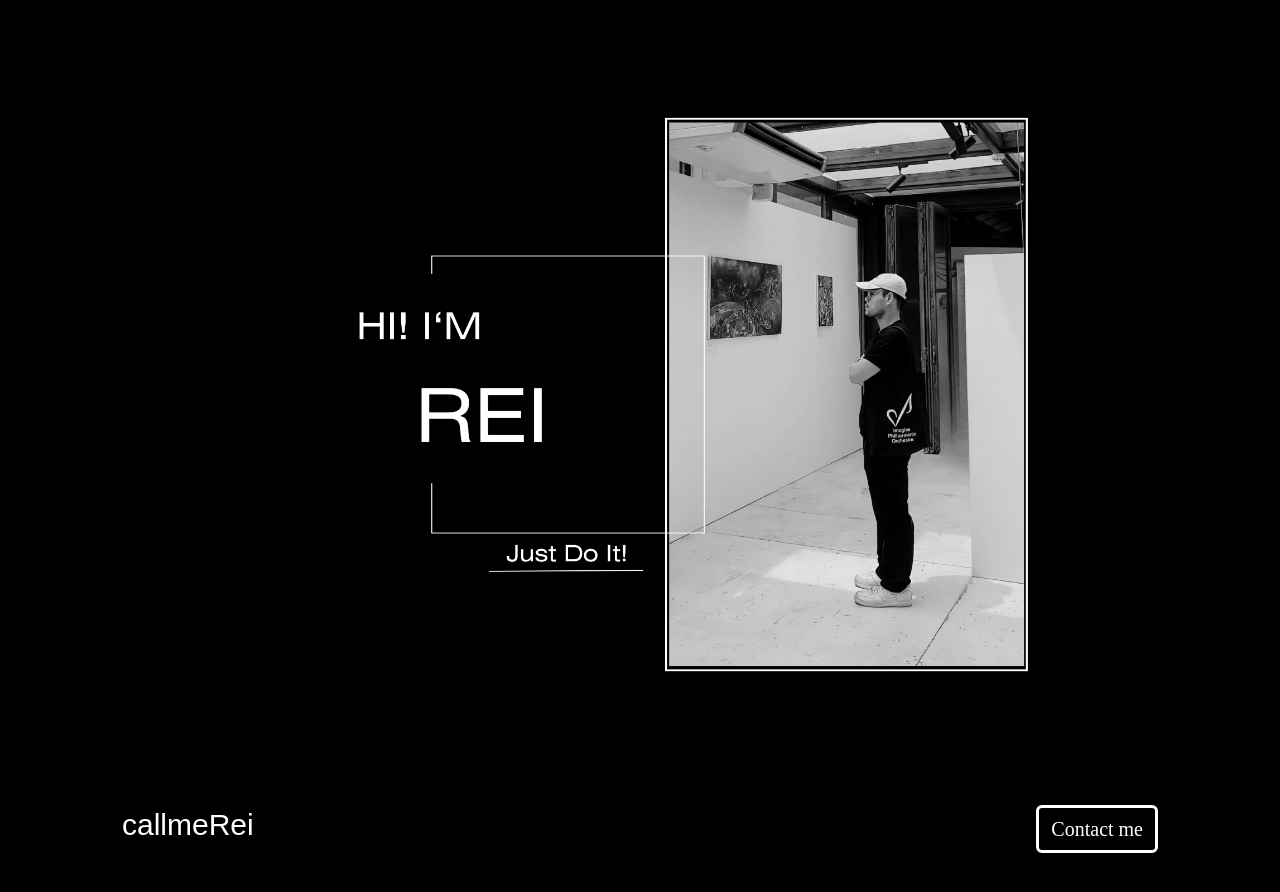
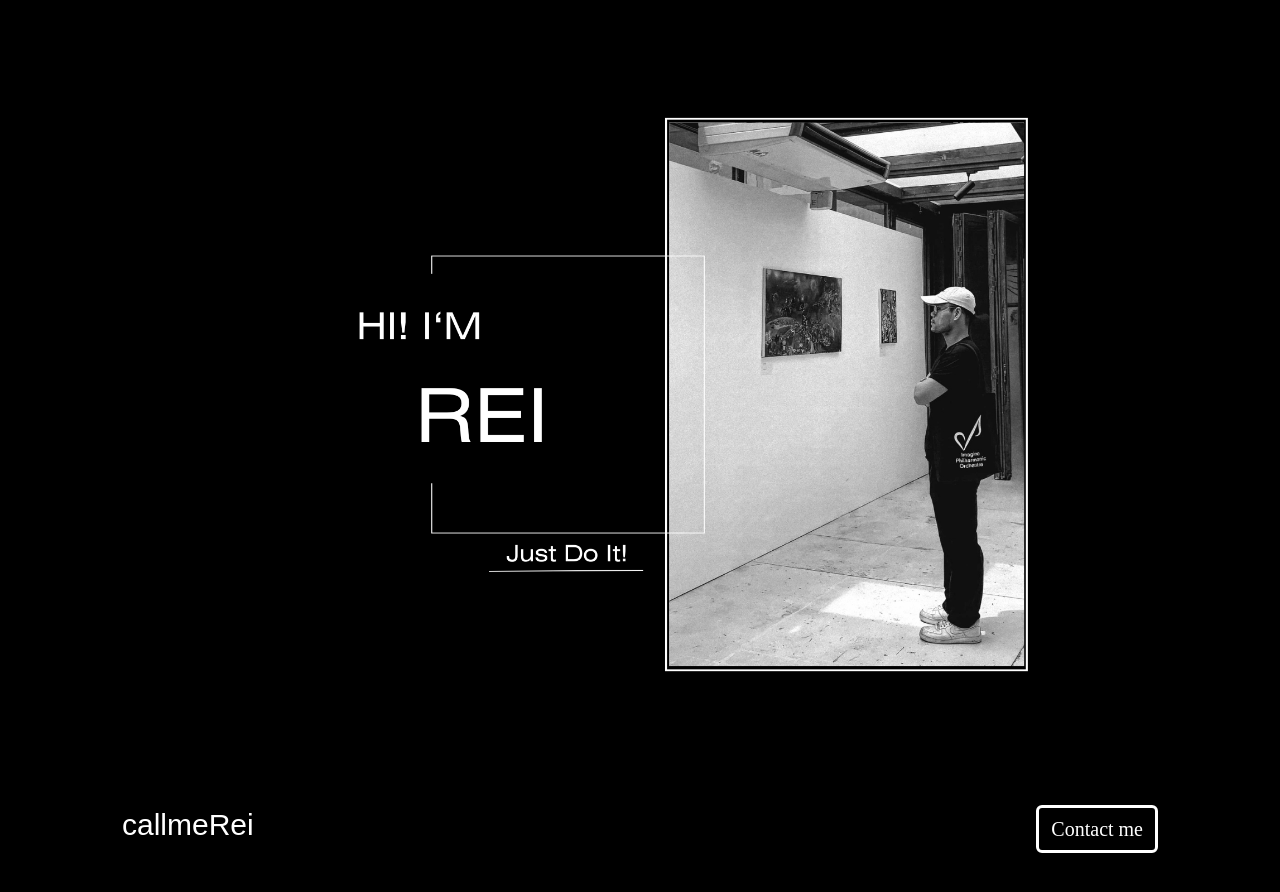
Before and after one commit to Rei2701/Porfolio_PJ, a plain HTML site: page html/index.html in a window 1280 px wide. Shown: the top 892 px of the page. Drawn offline with nearby package versions, Linux system fonts and the light colour scheme; a web font is replaced by a local one.

Commit message:
chinh lai cai hinh

```diff
--- a/html/index.html
+++ b/html/index.html
@@ -38,7 +38,7 @@
     <!-- Main Intro -->
     <section>
       <div class="container Porfolio-pic-main">
-        <img src="/img/Porfolio-option2.png" alt="">
+        <img src="/img/Porfolio-option3.png" alt="">
       </div>
      </section>
      <!-- Intro-navbar -->
@@ -107,46 +107,6 @@
       </nav>
       <hr style="color: white; font-size: 30px; margin-bottom: 60px;margin-top: 30px;" />
     </section>
-
-        <!-- 2 part -->
-      <!-- <div class="intro-main">
-        <div class="container intro-main-container section-content-container">
-          <div class="row">
-            <div class="col" id="img-col">
-              <img src="/img/intro-main-img.jpg" alt="" class="intro-img" />
-            </div>
-            <div class="col infor-content-container">
-              <div class="content">
-                <h2>Hi! I am Rei</h2>
-                <h4>Web Developer - Business Analyst</h4>
-                <p>
-                  Lorem ipsum dolor, sit amet consectetur adipisicing elit.
-                  Atque quos repellat voluptas itaque facere aut delectus magnam
-                  alias voluptatem tenetur dolores aliquid quod corrupti iusto,
-                  aperiam vitae accusantium perspiciatis dignissimos.
-                </p>
-              </div>
-            </div>
-          </div>
-        </div>
-      </div> -->
-
-
-    <!-- Project -->
-     <!-- <section>
-        <div class="container section-content-container" style="color: white; text-align: center;">
-          <h3>My Project</h3>
-          <div class="container project-container">
-            <div class="row">
-              <div class="col img-col-myproject">
-                  <img src="/img/project-mokup.jpg" alt="" style="width: 400px;height: 531px;">
-              </div>
-              <div class="col"></div>
-            </div>
-          </div>
-        </div>
-     </section> -->
-    <!-- Bootstrap JavaScript Libraries -->
     <script
       src="https://cdn.jsdelivr.net/npm/@popperjs/core@2.11.8/dist/umd/popper.min.js"
       integrity="sha384-I7E8VVD/ismYTF4hNIPjVp/Zjvgyol6VFvRkX/vR+Vc4jQkC+hVqc2pM8ODewa9r"
```
Also changed, not shown: img/Porfolio-option3.png (added).
